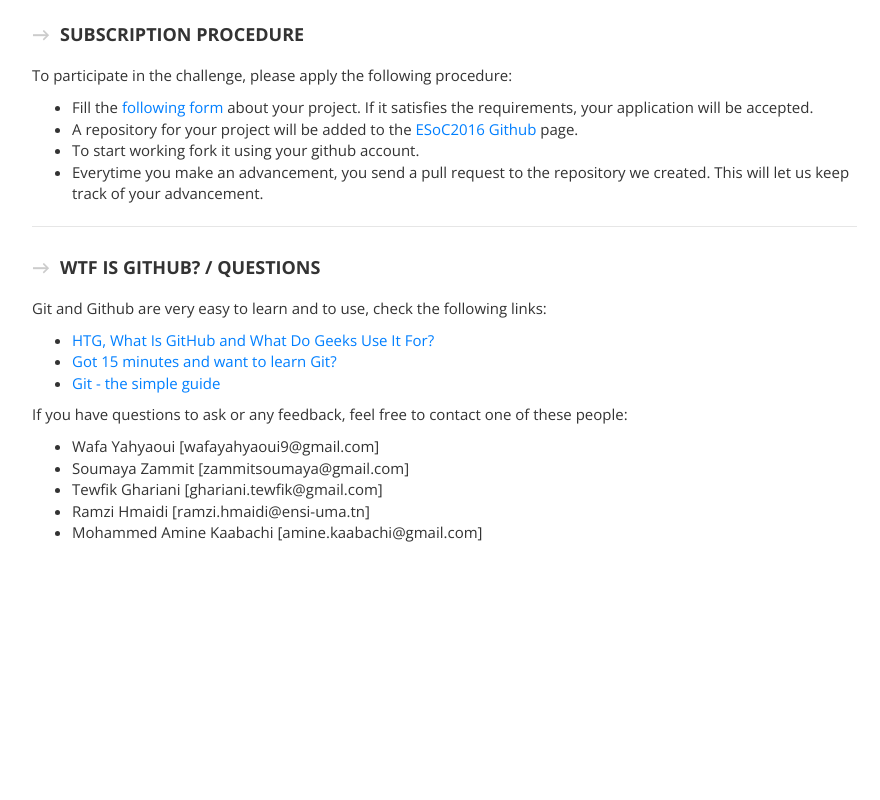
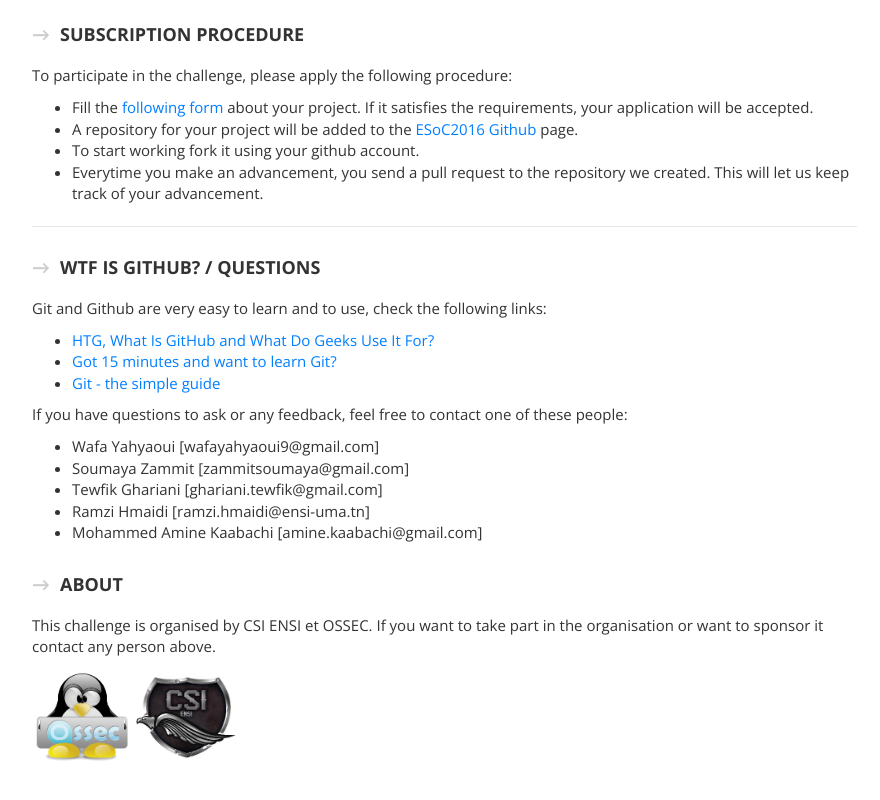
Before and after one commit to esoc2016/esoc2016.github.io, a plain HTML site: page index.html in a window 1280 px wide. Shown: the part 1404-2204 px from the top of the page, without its empty margins (338-1218 px from the left). Before the commit the page ends 2058 px from the top, so only its background shows below. Drawn offline with nearby package versions, Linux system fonts and the light colour scheme.

Commit message:
adding the about section

```diff
--- a/css/base.css
+++ b/css/base.css
@@ -21,6 +21,23 @@ h2 {
 h2 span {
     color:#ccc;
     padding-right: 10px;
+}
+
+ul.images {
+    list-style:none;
+    padding: 0;
+    margin: 0 ;
+    width: 250px;
+}
+
+ul.images li {
+    padding: 0;
+    margin: 0;
+    display: inline-block;
+
+}
+
+ul.images li img {
 }
 
 ul.nav li.main {
--- a/index.html
+++ b/index.html
@@ -54,6 +54,11 @@
             <a href="https://github.com/esoc2016">Repositories</a>
           </li>
 
+          <li class="">
+            <a href="#about">About</a>
+          </li>
+
+
 
 <!--
           <li class="dropdown">
@@ -99,6 +104,7 @@
           <li><a href="#questions">WTF is Github? / Questions</a></li>
         </ul>
       </div>
+
     </div>
     <div class="col-md-9" role="main">
       <h1 id="challenge-overview">Challenge overview</h1>
@@ -184,6 +190,14 @@
             <li>Ramzi Hmaidi [ramzi.hmaidi@ensi-uma.tn]</li>
             <li>Mohammed Amine Kaabachi [amine.kaabachi@gmail.com]</li>
           </ul>
+          <h2 id="about"><span>→</span>About</h2>
+           <p>
+            This challenge is organised by CSI ENSI et OSSEC. If you want to take part in the organisation or want to sponsor it contact any person above.
+          </p>
+          <ul class="images">
+            <li><img width="100px" src="images/ossec.png" alt=""></li>
+            <li><img width="100px" src="images/csi.png" alt=""></li>
+          </ul>
     </div>
   </div>
 
```
Also changed, not shown: images/csi.png (added), images/ossec.png (added).
